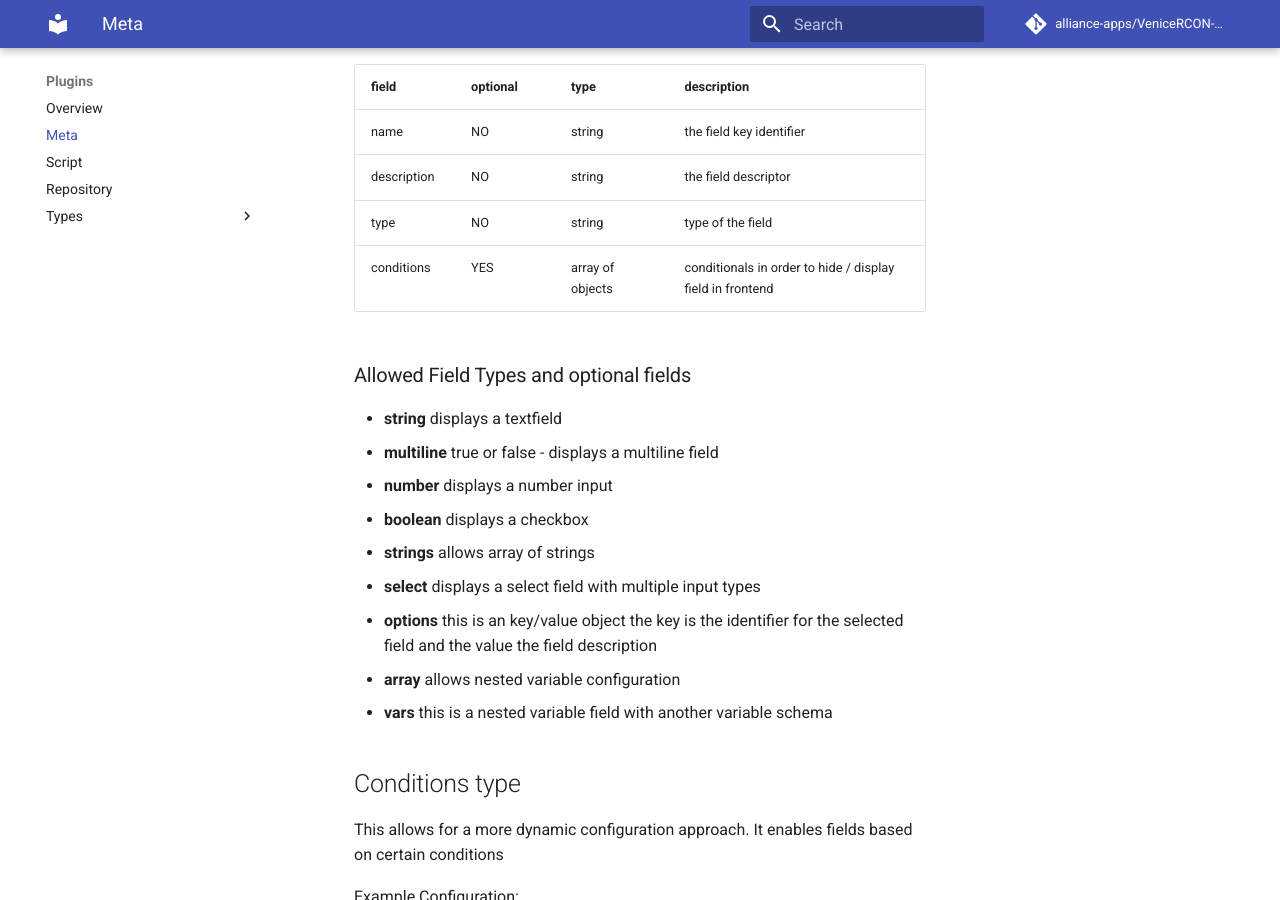
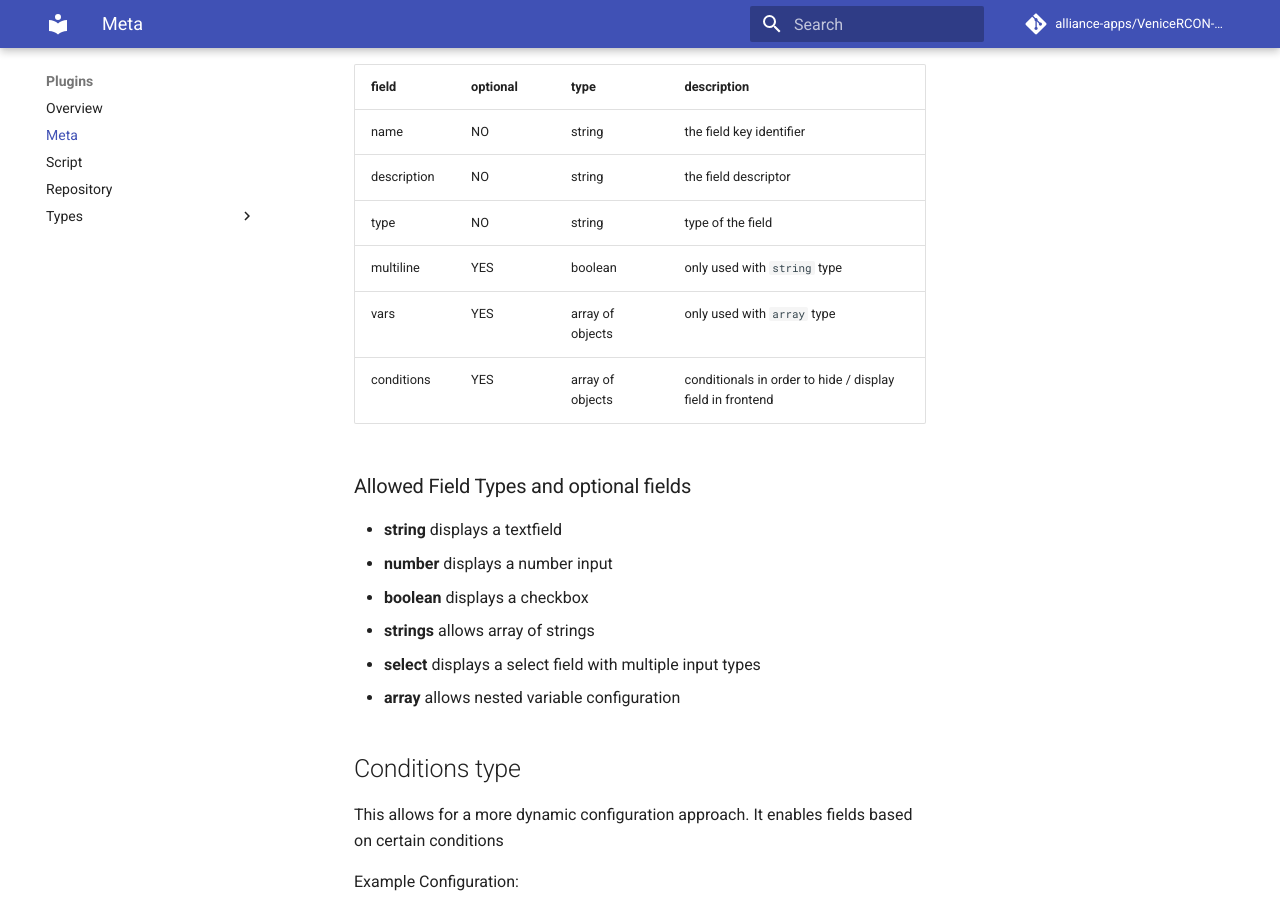
Before and after one commit to alliance-apps/VeniceRCON-documentation, an MkDocs documentation site: the page built from docs/general/plugin/meta.md, in a window 1280 px wide and 900 px high, scrolled down 851 px. Built offline with MkDocs 1.6.1 and Material for MkDocs 9.7.7, drawn with Linux system fonts in a browser that asks for light colours; comment, search, counter and statistics services are not loaded.

Commit message:
realign fields

```diff
--- a/docs/general/plugin/meta.md
+++ b/docs/general/plugin/meta.md
@@ -36,19 +36,18 @@ field        | optional | type             | description
 name         | NO       | string           | the field key identifier
 description  | NO       | string           | the field descriptor
 type         | NO       | string           | type of the field
+multiline    | YES      | boolean          | only used with `string` type
+vars         | YES      | array of objects | only used with `array` type
 conditions   | YES      | array of objects | conditionals in order to hide / display field in frontend
 
 ### Allowed Field Types and optional fields
 
 - **string** displays a textfield
-  - **multiline** true or false - displays a multiline field
 - **number** displays a number input
 - **boolean** displays a checkbox
 - **strings** allows array of strings
 - **select** displays a select field with multiple input types
-  - **options** this is an key/value object the key is the identifier for the selected field and the value the field description
 - **array** allows nested variable configuration
-  - **vars** this is a nested variable field with another variable schema
 
 ## Conditions type
 
```
